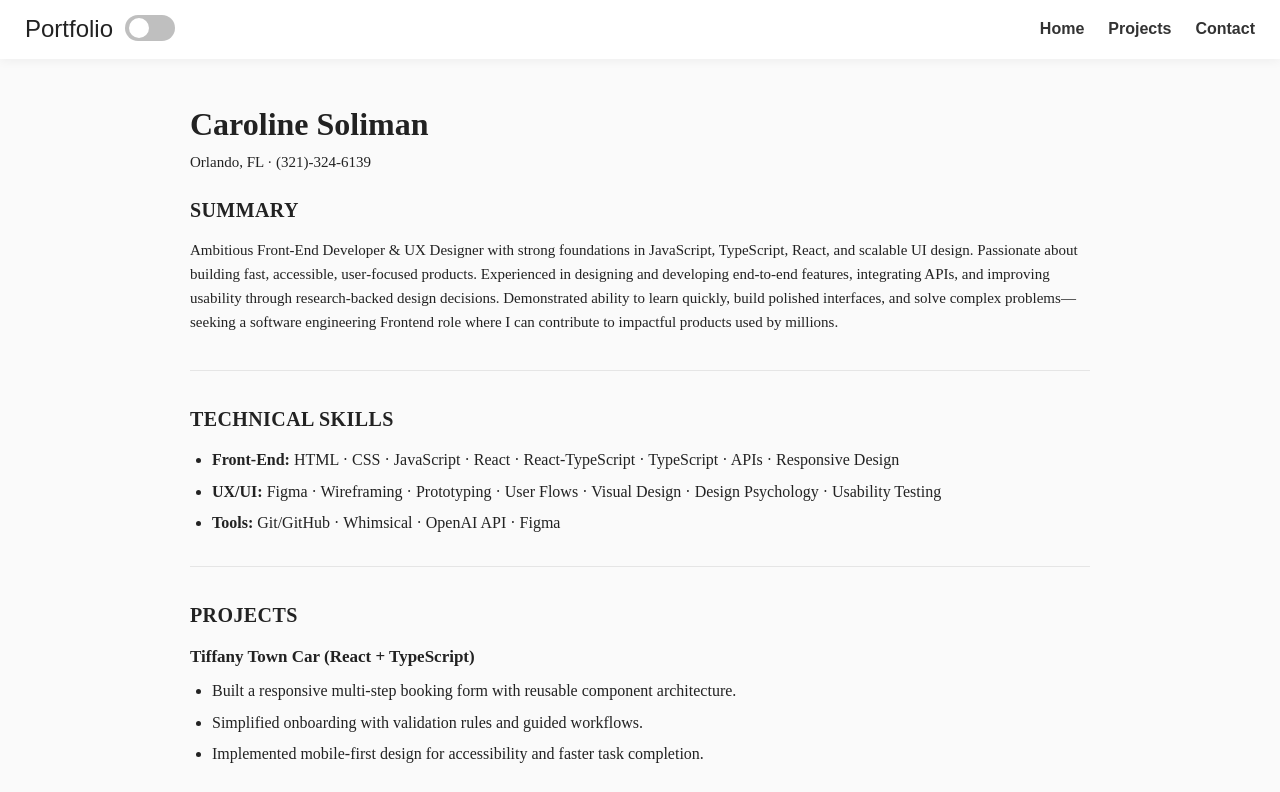
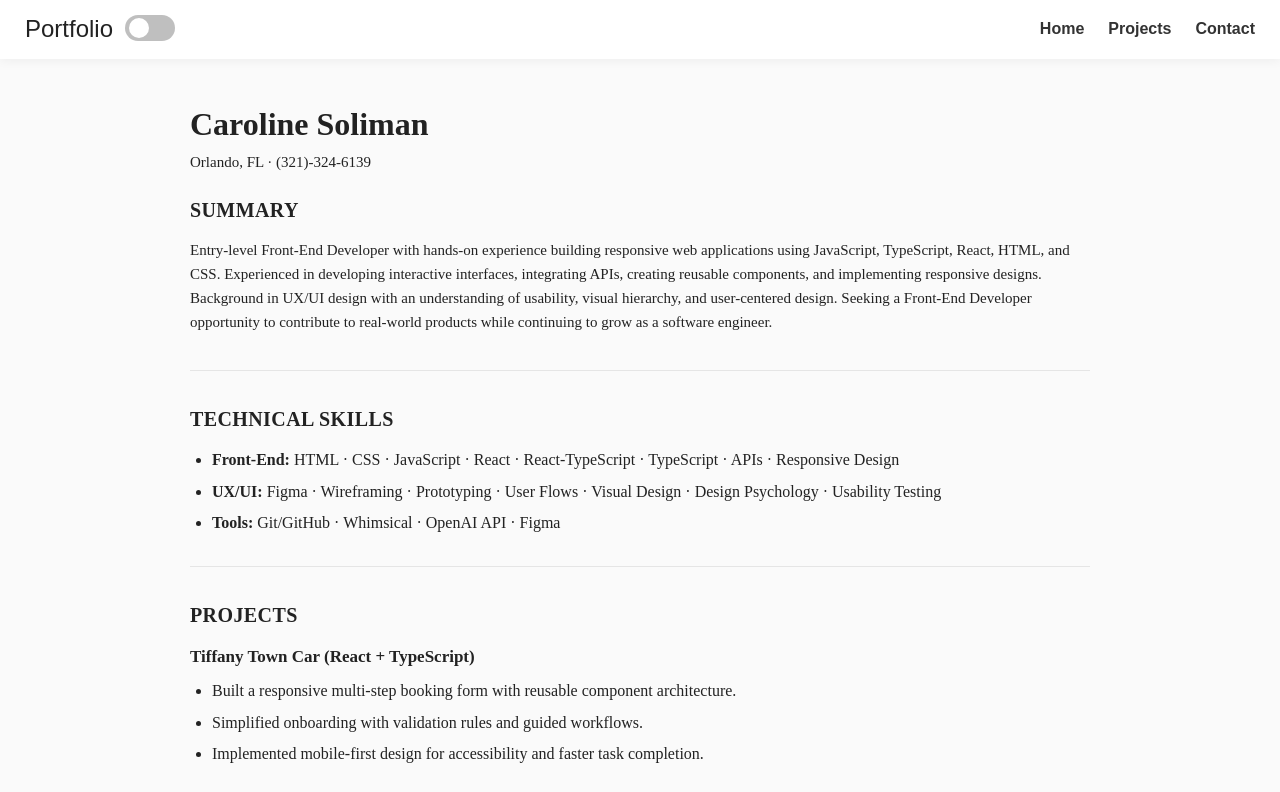
Before and after one commit to karoline-sol/Software-Engineering-portfolio, a React (Vite) app: page /Software-Engineering-portfolio/resume in a window 1280 px wide. Shown: the top 792 px of the page. Built offline with nearby package versions, Linux system fonts and the light colour scheme.

Commit message:
resume edit

```diff
--- a/my-portfolio/src/components/Contact/Resume.jsx
+++ b/my-portfolio/src/components/Contact/Resume.jsx
@@ -15,13 +15,12 @@ export default function Resume() {
       <section>
         <h2>SUMMARY</h2>
         <p>
-          Ambitious Front-End Developer & UX Designer with strong foundations in JavaScript,
-          TypeScript, React, and scalable UI design. Passionate about building fast, accessible,
-          user‑focused products. Experienced in designing and developing end‑to‑end features,
-          integrating APIs, and improving usability through research‑backed design decisions.
-          Demonstrated ability to learn quickly, build polished interfaces, and solve complex
-          problems—seeking a software engineering Frontend role where I can contribute to impactful
-          products used by millions.
+          Entry-level Front-End Developer with hands-on experience building responsive web applications
+          using JavaScript, TypeScript, React, HTML, and CSS. Experienced in developing interactive
+          interfaces, integrating APIs, creating reusable components, and implementing responsive
+          designs. Background in UX/UI design with an understanding of usability, visual hierarchy, and
+          user-centered design. Seeking a Front-End Developer opportunity to contribute to real-world
+          products while continuing to grow as a software engineer.
         </p>
       </section>
 
```
